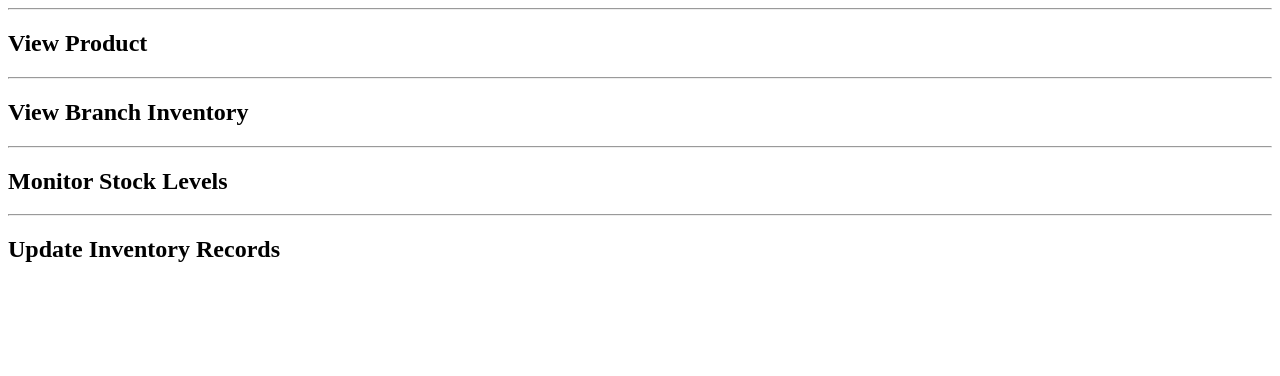
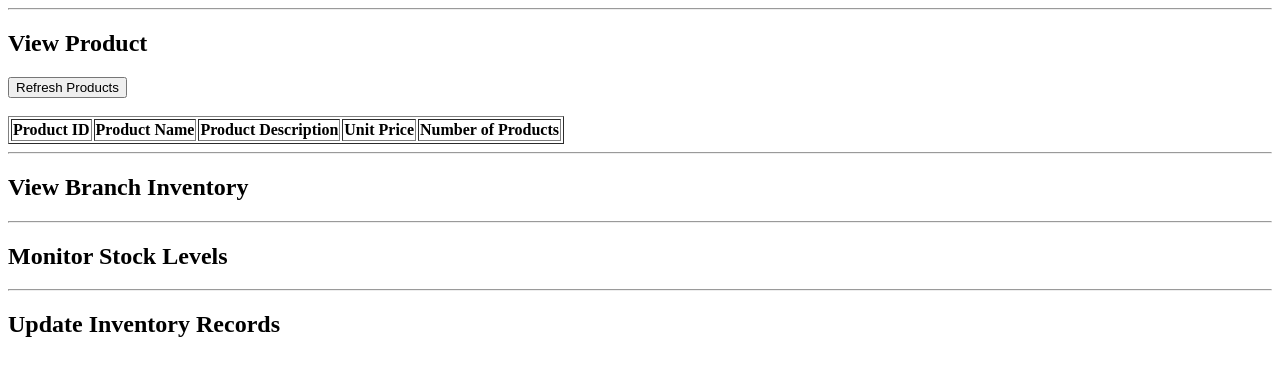
Before and after one commit to Truesnek/Sales-Inventory-Management-Systems, a Django app: template core/templates/ManageBranchInventory.html in a window 1280 px wide. Shown: the part 46-422 px from the top of the page. Run offline with Django 5.2, Linux system fonts and the light colour scheme; the template is opened without the code that fills it, so the values that code supplies are empty.

Commit message:
coded view product

```diff
--- a/core/templates/ManageBranchInventory.html
+++ b/core/templates/ManageBranchInventory.html
@@ -15,6 +15,21 @@
 
     <h2>View Product</h2>
     <!-- View product table -->
+     <button onclick="loadProducts()">Refresh Products</button><br><br>
+
+    <table border="1" id="productsTable">
+        <thead>
+            <tr>
+                <th>Product ID</th>
+                <th>Product Name</th>
+                <th>Product Description</th>
+                <th>Unit Price</th>
+                <th>Number of Products</th>
+            </tr>
+        </thead>
+        <tbody></tbody>
+    </table>
+
     <hr>
 
     <h2>View Branch Inventory</h2>
@@ -27,5 +42,27 @@
 
     <h2>Update Inventory Records</h2>
     <!-- Update form -->
+
+    <script>
+        async function loadProducts() {
+            const response = await fetch("/api/products/view/");
+            const products = await response.json();
+
+            const tbody = document.querySelector("#productsTable tbody");
+            tbody.innerHTML = "";
+
+            products.forEach(product => {
+                const row = document.createElement("tr");
+                row.innerHTML = `
+                    <td>${product.product_id}</td>
+                    <td>${product.product_name || ""}</td>
+                    <td>${product.product_description || ""}</td>
+                    <td>${product.unit_price || ""}</td>
+                    <td>${product.num_products || ""}</td>
+                `;
+                tbody.appendChild(row);
+            });
+        }
+    </script>
 </body>
 </html>
```
